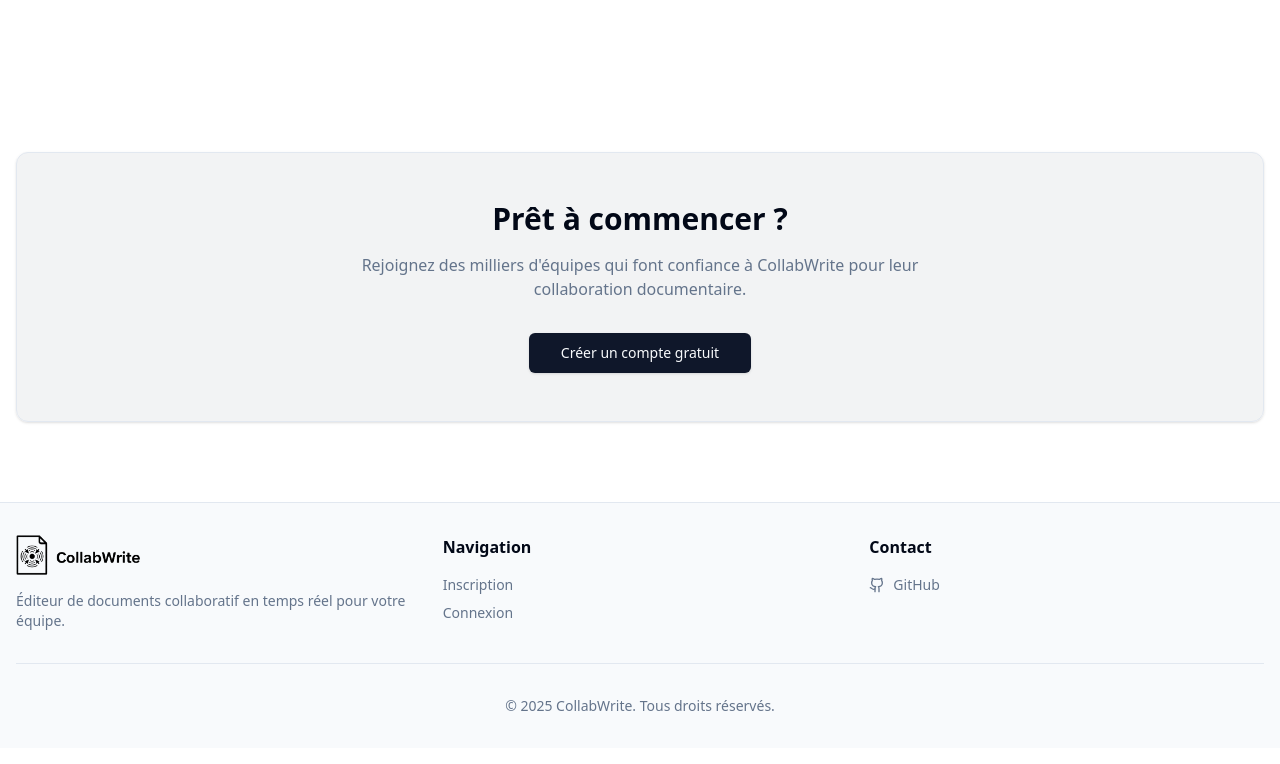
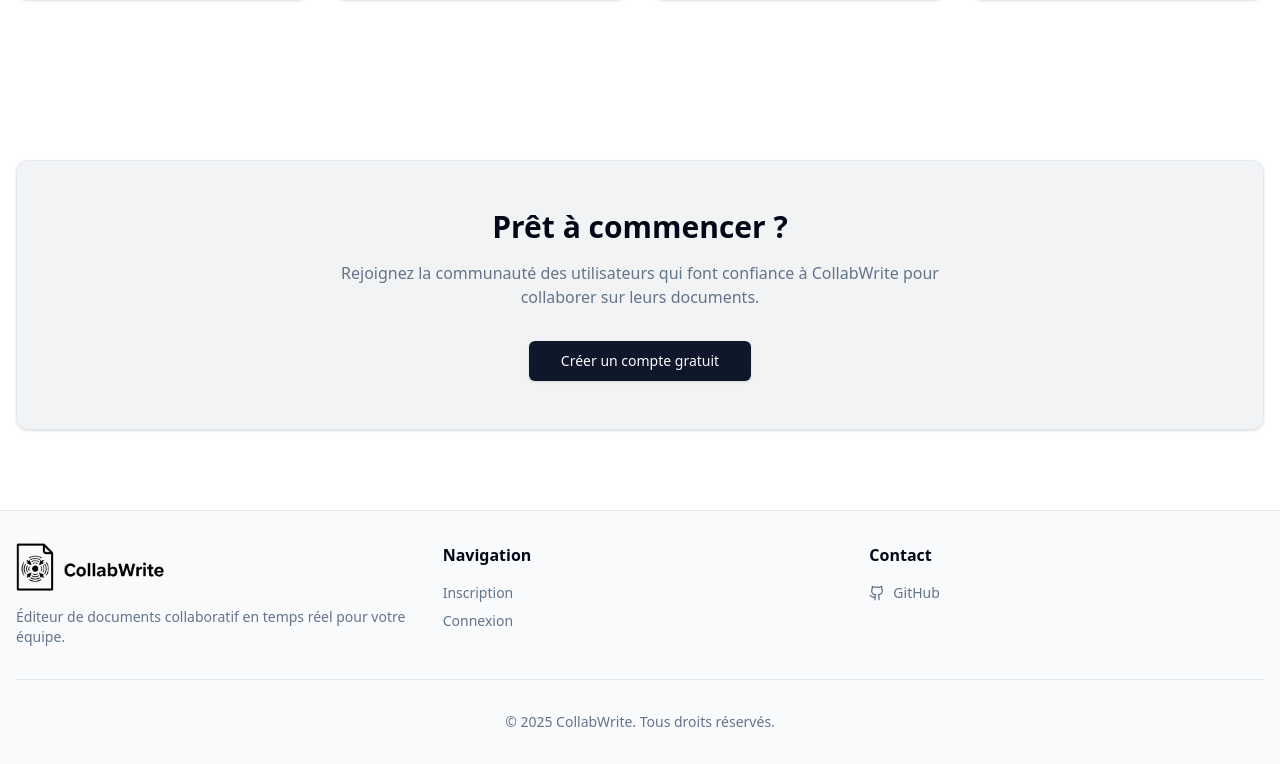
Before and after one commit to AlexisMetton/collabwrite, a React (Vite) app in the folder collabwrite-frontend/: page / in a window 1280 px wide. Shown: the part 887-1651 px from the top of the page. Built offline with nearby package versions, Linux system fonts and the light colour scheme.

Commit message:
add favicon and edit readme api

```diff
--- a/collabwrite-frontend/index.html
+++ b/collabwrite-frontend/index.html
@@ -2,7 +2,7 @@
 <html lang="en">
   <head>
     <meta charset="UTF-8" />
-    <link rel="icon" type="image/svg+xml" href="/vite.svg" />
+    <link rel="icon" type="image/svg+xml" href="/favicon_collabwrite.png" />
     <meta name="viewport" content="width=device-width, initial-scale=1.0" />
     <title>collabwrite-frontend</title>
   </head>
--- a/collabwrite-frontend/package.json
+++ b/collabwrite-frontend/package.json
@@ -1,5 +1,5 @@
 {
-  "name": "collabwrite-frontend",
+  "name": "collabwrite",
   "private": true,
   "version": "0.0.0",
   "type": "module",
--- a/collabwrite-frontend/src/components/Footer.tsx
+++ b/collabwrite-frontend/src/components/Footer.tsx
@@ -1,4 +1,5 @@
 import { Github } from "lucide-react"
+import { Link } from "react-router-dom"
 
 export function Footer() {
   return (
@@ -7,11 +8,13 @@ export function Footer() {
         <div className="grid grid-cols-1 sm:grid-cols-2 lg:grid-cols-3 gap-8 mb-8">
           <div className="sm:col-span-2 lg:col-span-1">
             <div className="flex items-center gap-2 mb-4">
+            <Link to="/" className="flex items-center gap-2">
               <img
                 src="/logo_collabwrite.png"
                 alt="CollabWrite Logo"
-                className="h-8 w-auto sm:h-10"
+                className="h-8 w-auto sm:h-12"
               />
+            </Link>
             </div>
             <p className="text-sm text-muted-foreground">
               Éditeur de documents collaboratif en temps réel pour votre équipe.
--- a/collabwrite-frontend/src/components/Header.tsx
+++ b/collabwrite-frontend/src/components/Header.tsx
@@ -14,7 +14,7 @@ export function Header() {
             <img
               src="/logo_collabwrite.png"
               alt="CollabWrite Logo"
-              className="h-8 w-auto sm:h-10"
+              className="h-8 w-auto sm:h-12"
             />
           </Link>
 
--- a/collabwrite-frontend/src/pages/HomePage.tsx
+++ b/collabwrite-frontend/src/pages/HomePage.tsx
@@ -93,8 +93,7 @@ export function HomePage() {
             Prêt à commencer ?
           </h2>
           <p className="text-muted-foreground mb-8 max-w-2xl mx-auto px-4">
-            Rejoignez des milliers d'équipes qui font confiance à CollabWrite
-            pour leur collaboration documentaire.
+            Rejoignez la communauté des utilisateurs qui font confiance à CollabWrite pour collaborer sur leurs documents.
           </p>
           <Link to="/register" className="inline-block">
             <Button size="lg" className="gap-2">
```
Also changed, not shown: collabwrite-frontend/public/favicon_collabwrite.png (added), 1 other file (tests, documents, lock files or other folders).
